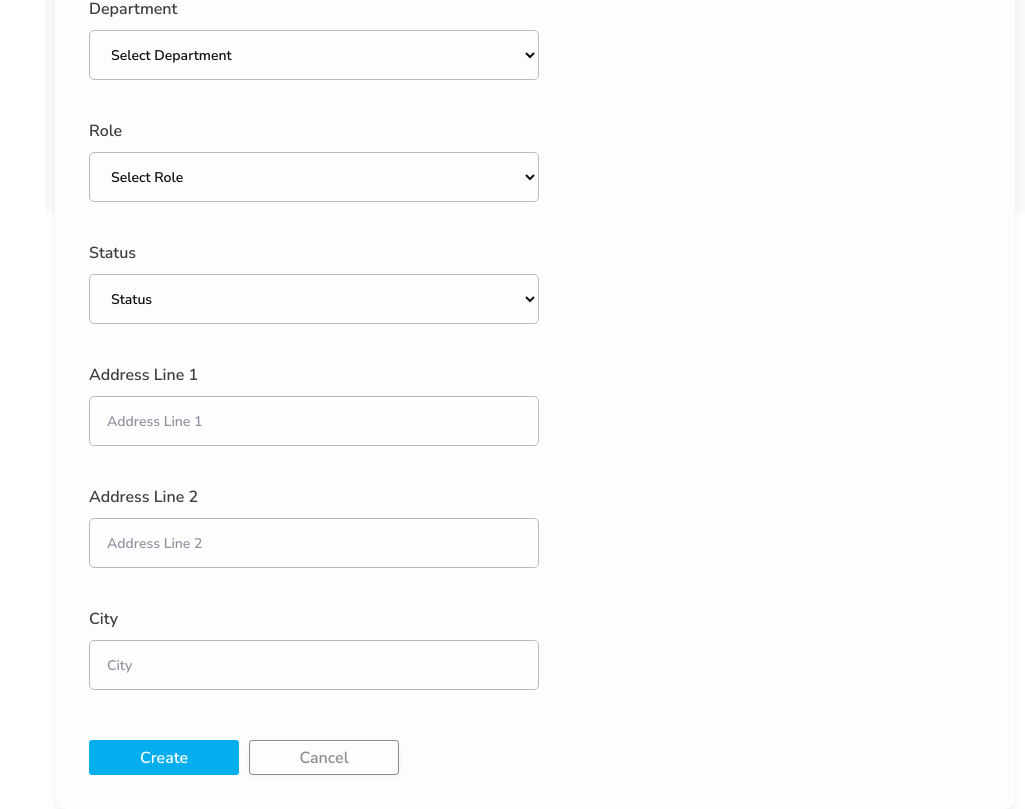
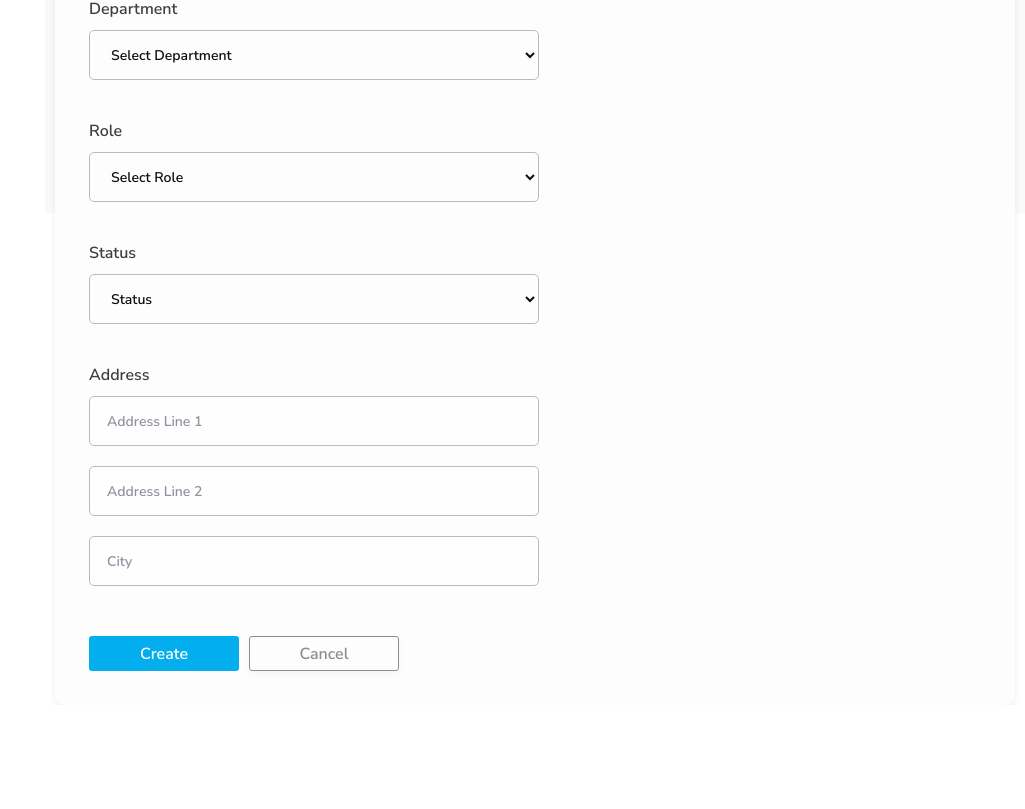
Before and after one commit to Jithin-A-P/employee-app-frontend, a React (Create React App) app: page /employees/create in a window 1280 px wide. Shown: the part 587-1396 px from the top of the page, without its empty margins (255-1280 px from the left). After the commit the page ends 1292 px from the top, so only its background shows below. Built offline with nearby package versions, Linux system fonts and the light colour scheme.

Commit message:
PATCH: fixed create employee page

```diff
--- a/src/components/input/Input.tsx
+++ b/src/components/input/Input.tsx
@@ -6,18 +6,19 @@ type InputPropsType = {
   onChange: (e: SyntheticEvent<HTMLInputElement>) => void;
   type: string;
   label: string;
+  placeholder: string;
 };
 
-const Input: FC<InputPropsType> = ({ value, onChange, type, label }) => {
+const Input: FC<InputPropsType> = ({ value, onChange, type, label, placeholder }) => {
   return (
     <div className='input-div'>
-      <label className='input-label'>{label}</label>
+      {label !== '' && <label className='input-label'>{label}</label>}
       <input
         className='input-field'
         type={type}
         onChange={onChange}
         value={value}
-        placeholder={label}
+        placeholder={placeholder}
       />
     </div>
   );
--- a/src/components/input/styles.css
+++ b/src/components/input/styles.css
@@ -1,7 +1,7 @@
 .input-div {
     display: flex;
     flex-direction: column;
-    margin-top: 40px;
+    margin-top: 20px;
 }
 
 .input-field {
@@ -24,6 +24,7 @@
 
 .input-label {
     text-align: left;
+    margin-top: 20px;
     font: normal normal 600 16px/22px "Nunito Sans";
     letter-spacing: 0px;
     color: #3E3E3E;
--- a/src/pages/create-employee/CreateEmployee.tsx
+++ b/src/pages/create-employee/CreateEmployee.tsx
@@ -32,6 +32,7 @@ const CreateEmployee = () => {
               setEmployee({ ...employee, name: e.target.value });
             }}
             label='Employee Name'
+            placeholder='Employee Name'
           />
         </div>
         <div className='form-input'>
@@ -42,6 +43,7 @@ const CreateEmployee = () => {
               setEmployee({ ...employee, joiningDate: e.target.value });
             }}
             label='Joining Date'
+            placeholder='Joining Date'
           />
         </div>
         <div className='form-input'>
@@ -52,6 +54,7 @@ const CreateEmployee = () => {
               setEmployee({ ...employee, experience: e.target.value });
             }}
             label='Experience'
+            placeholder='Experience'
           />
         </div>
         <div className='form-input'>
@@ -92,7 +95,8 @@ const CreateEmployee = () => {
               onChange={(e: any) => {
                 setEmployee({ ...employee, experience: e.target.value });
               }}
-              label='Address Line 1'
+              label='Address'
+              placeholder='Address Line 1'
             />
           </div>
           <div className='form-input'>
@@ -102,7 +106,8 @@ const CreateEmployee = () => {
               onChange={(e: any) => {
                 setEmployee({ ...employee, experience: e.target.value });
               }}
-              label='Address Line 2'
+              label=''
+              placeholder='Address Line 2'
             />
           </div>
           <div className='form-input'>
@@ -112,7 +117,8 @@ const CreateEmployee = () => {
               onChange={(e: any) => {
                 setEmployee({ ...employee, experience: e.target.value });
               }}
-              label='City'
+              label=''
+              placeholder='City'
             />
           </div>
           <div className='form-button'>
--- a/src/pages/login/Login.tsx
+++ b/src/pages/login/Login.tsx
@@ -32,12 +32,19 @@ const Login = () => {
       <div className='login-container'>
         <div className='form-container'>
           <img className='login-form-logo' src='assets/img/kv-logo.png' alt='banner' />
-          <Input value={username} type='text' onChange={handleUsernameChange} label='Username' />
+          <Input
+            value={username}
+            type='text'
+            onChange={handleUsernameChange}
+            label='Username'
+            placeholder='Username'
+          />
           <Input
             value={password}
             type='password'
             onChange={handlePassowrdChange}
             label='Password'
+            placeholder='Password'
           />
           <Button text='Login' type='primary' onClick={handleLogin} />
           {showError && (
```
